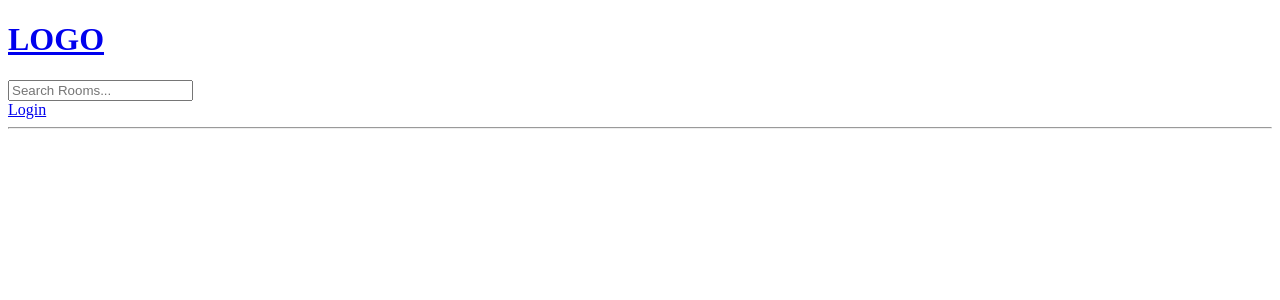
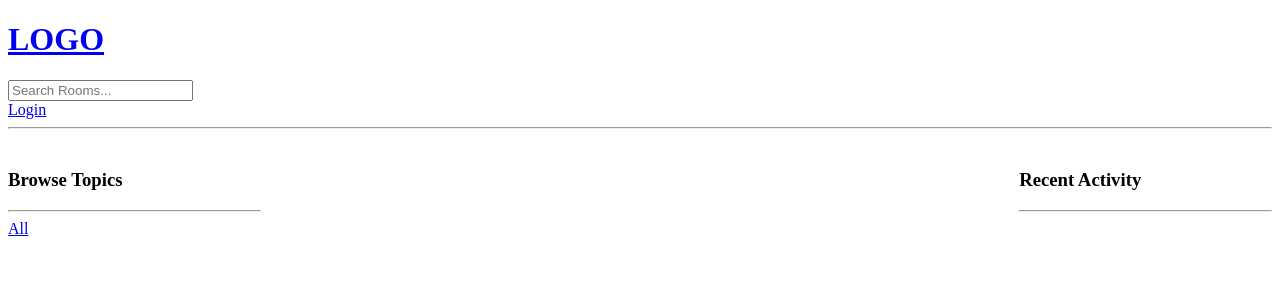
Before and after one commit to jhonataguerra/collective-studies-django, a Django app: template base/templates/base/profile.html in a window 1280 px wide. Shown: the top 300 px of the page. Run offline with Django 4.2, Linux system fonts and the light colour scheme; the template is opened without the code that fills it, so the values that code supplies are empty.

Commit message:
Add User profile

```diff
--- a/base/templates/base/activity_component.html
+++ b/base/templates/base/activity_component.html
@@ -2,7 +2,7 @@
         <hr>
         {% for message in room_messages %}
             <div>
-                <small>@{{message.user}} {{message.created|timesince}}</small>
+                <small><a href="{% url 'user-profile' message.user.id %}">@{{message.user}}</a> {{message.created|timesince}}</small>
                 <small>replied to "{{message.room}}"</small>
                 <p>{{message}}</p>
                 {% if request.user == message.user %}
--- a/base/templates/base/feed_component.html
+++ b/base/templates/base/feed_component.html
@@ -5,7 +5,8 @@
             <a href="{% url 'update-room' room.id %}">Edit</a>
             <a href="{% url 'delete-room' room.id %}">Delete</a>
             {% endif %}
-            <span>@{{room.host}}</span>
+
+            <a href="{% url 'user-profile' room.host.id %}">@{{room.host.username}}</a>
             <h4>{{room.id}} -- <a href="{% url 'room' room.id %}"> {{room.name}} </a></h4>
             <small>{{room.topic.name}}</small>
             <hr>
--- a/base/templates/base/profile.html
+++ b/base/templates/base/profile.html
@@ -1,5 +1,28 @@
 {% extends 'main.html' %}
 
 {% block content %}
+
+<style>
+    .profile-container{
+        display: grid;
+        grid-template-columns: 1fr 3fr 1fr;
+    }
+</style>
+
     <h1>{{user.username}}</h1>
+
+    <div class="profile-container">
+
+        <div>
+            {% include 'base/topics_component.html' %}
+        </div>
+
+        <div>
+            {% include 'base/feed_component.html' %}
+        </div>
+
+        <div>
+            {% include 'base/activity_component.html' %}
+        </div>
+    </div>
 {% endblock content %}
```
Also changed, not shown: base/views.py (+6 -2 lines).
